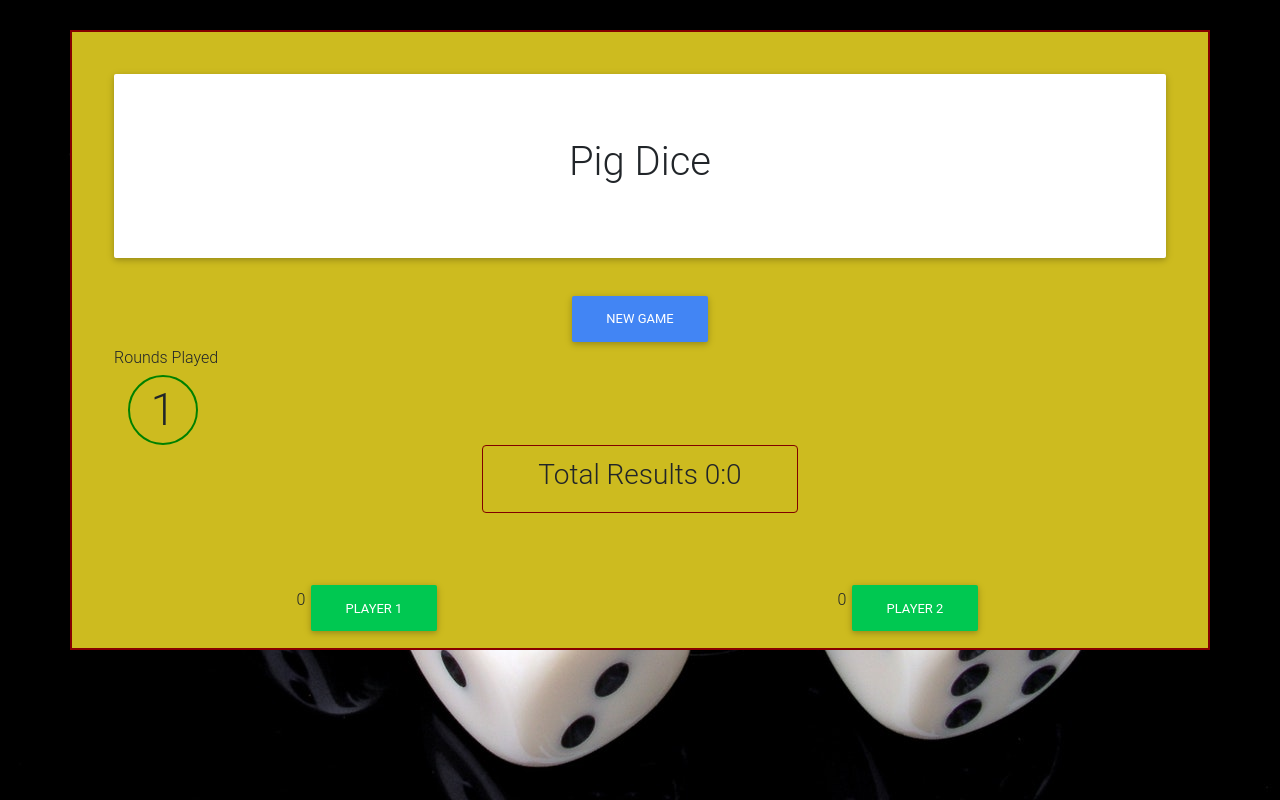
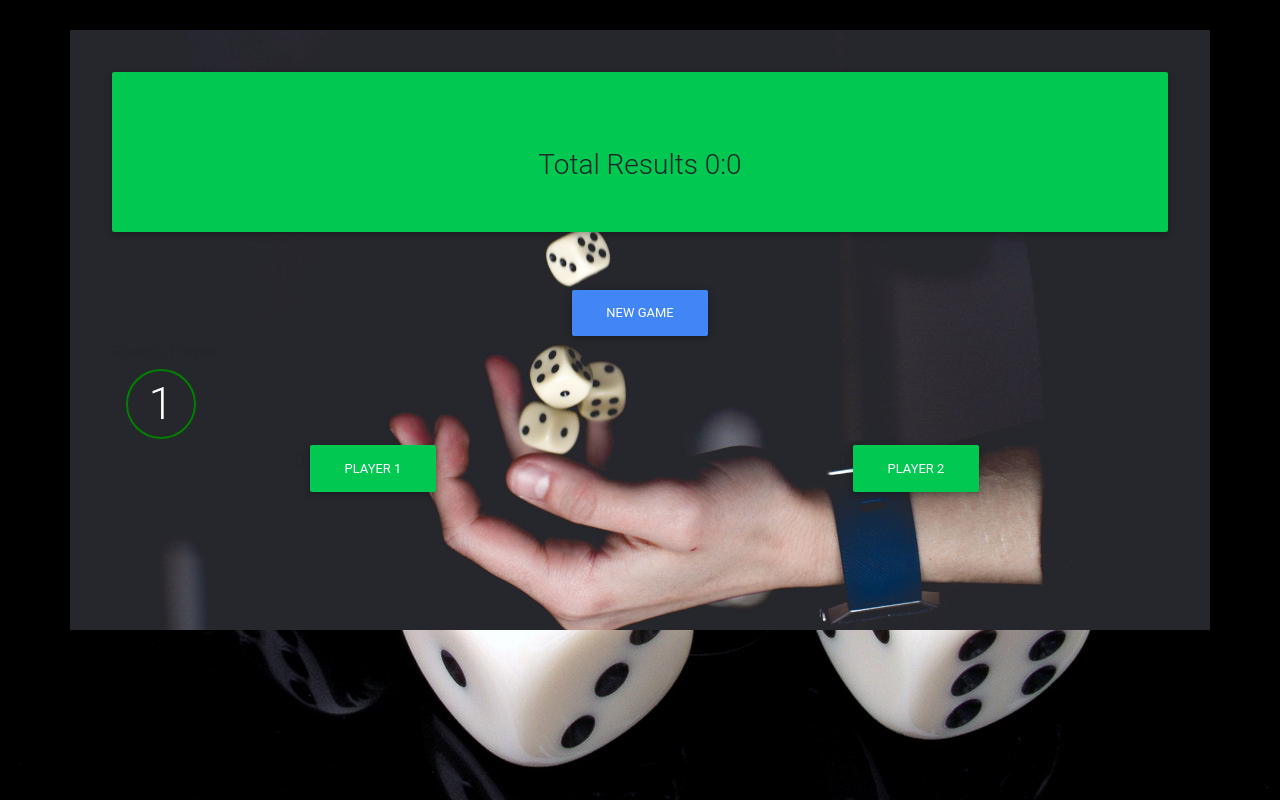
Before and after one commit to NyaunchoDavid/pig-dice, a plain HTML site: page index.html in a window 1280 px wide. Drawn offline with nearby package versions, Linux system fonts and the light colour scheme; files whose address does not match are found by name.

Commit message:
add background-image to container and style jumbotron height

```diff
--- a/css/bootstrap.css
+++ b/css/bootstrap.css
@@ -9,21 +9,24 @@ body{
 .container{
   margin-left: auto;
   margin-right: auto;
-  border: 2px solid #850000;
+  border: none;
   margin-top:30px;
   padding:42px;
-  height:620px;
+  height:600px;
   background:#cdbb1f;
+  background-image: url("/home/david/Documents/pigdice/hands.jpeg");
+  background-repeat:no-repeat;
+  background-size:cover;
+  background-position: center;
 }
 #setter{
-  border:1px solid #800000;
+  border:none;
   width:30%;
   display:flex;
   justify-content: center;
   align-items: center;
   margin-left: auto;
   margin-right: auto;
-  margin-bottom:66px;
   padding:12px;
   border-radius:4px;
   font-size:24px;
@@ -35,9 +38,11 @@ body{
 }
 #start{
   text-align:center;
+  margin-top:52px;
 }
 .jumbotron{
   text-align: center;
+  height:160px;
 }
 #runda{
   border:2px solid green;
@@ -47,4 +52,5 @@ body{
   text-align:center;
   margin-left:14px;
   font-size:44px;
+  color:#ffffff;
 }
--- a/index.html
+++ b/index.html
@@ -15,8 +15,10 @@
 </head>
 <body>
   <div class="container">
-    <div class="jumbotron">
-      <h1>Pig Dice </h1>
+    <div class="jumbotron bg-success">
+      <div id="setter">
+        <h3 id="score">Total Results 0:0</h3>
+      </div>
     </div>
   <div id="start">
     <button id="begin" class="btn btn-primary">New Game</button>
@@ -24,9 +26,6 @@
   <div id="box">
     <h6>Rounds Played</h6>
       <div id="runda">1</div>
-        <div id="setter">
-          <h3 id="score">Total Results 0:0</h3>
-        </div>
         <div class="row">
           <div class="col-md-6">
       <div id="play1">
```
Also changed, not shown: hands.jpeg (renamed from pexels-photo-1111597.jpeg).
